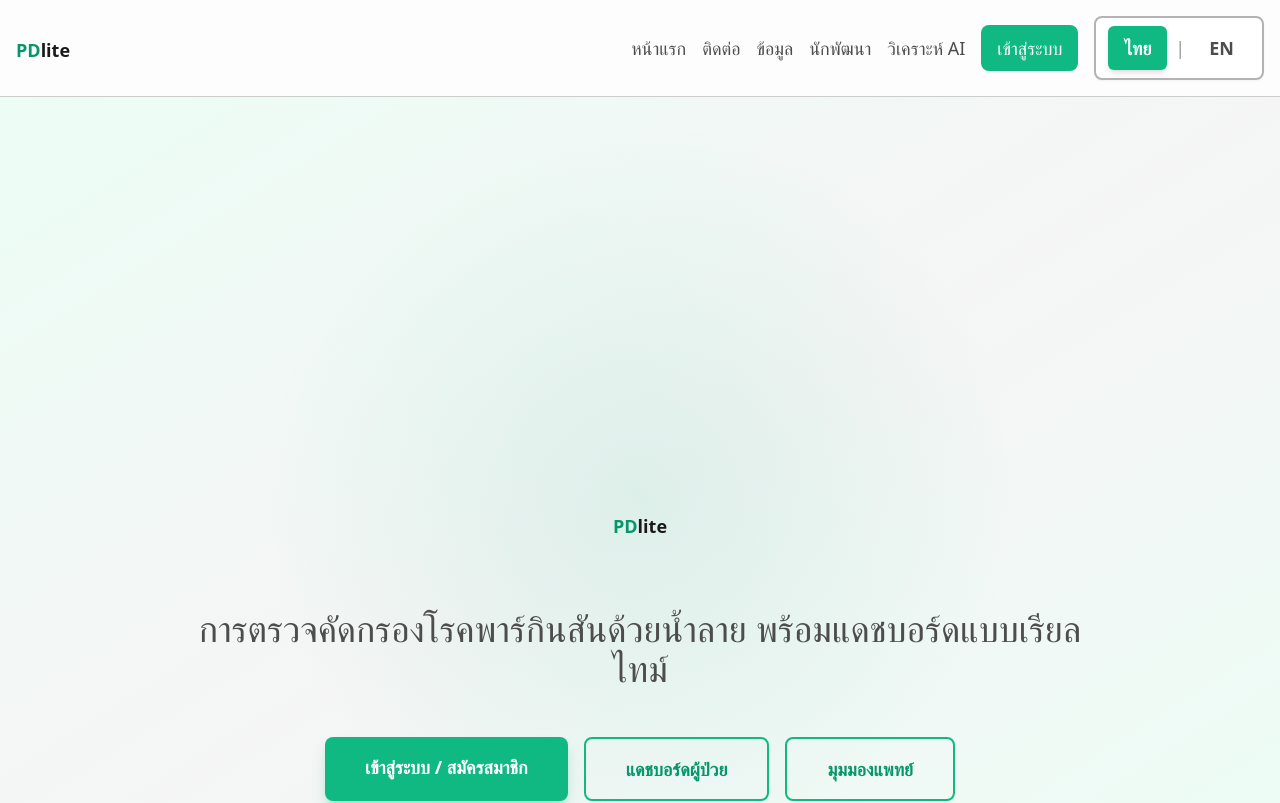
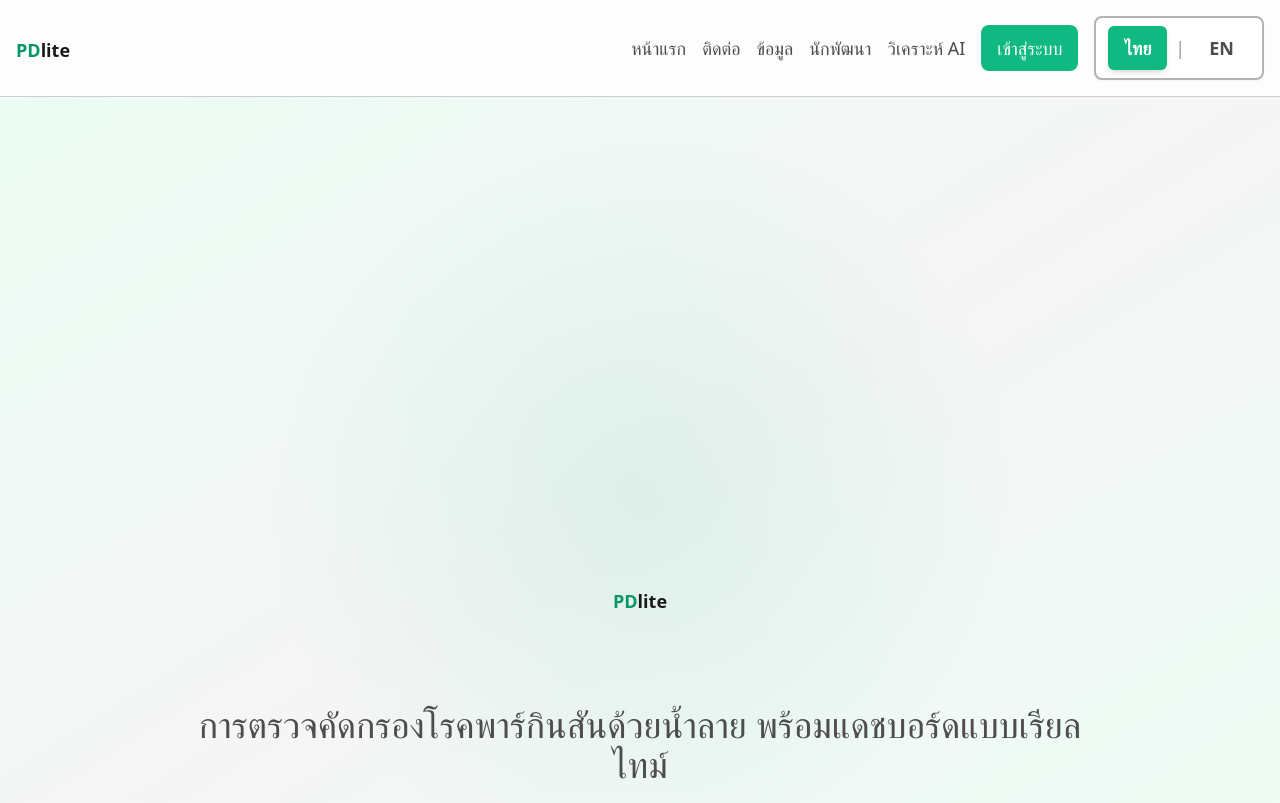
Before and after one commit to Skysosmart/PDlite, a Next.js app: page / in a window 1280 px wide. Shown: the top 803 px of the page. Built offline with nearby package versions, Linux system fonts and the light colour scheme.

Commit message:
Make hero logo much larger for maximum visibility

```diff
--- a/app/page.tsx
+++ b/app/page.tsx
@@ -36,7 +36,7 @@ export default function Home() {
         <div className="absolute inset-0 bg-[radial-gradient(circle_at_50%_50%,rgba(16,185,129,0.1),transparent_50%)]" />
         <div className="container mx-auto px-4 text-center relative z-10">
           <ScrollAnimation delay={200}>
-            <h1 className="text-[10rem] md:text-[20rem] lg:text-[24rem] font-bold mb-8 animate-fade-in leading-none">
+            <h1 className="text-[15rem] md:text-[28rem] lg:text-[32rem] xl:text-[36rem] font-bold mb-8 animate-fade-in leading-none">
               <span className="text-emerald-600">PD</span>
               <span className="text-gray-900">lite</span>
           </h1>
```
